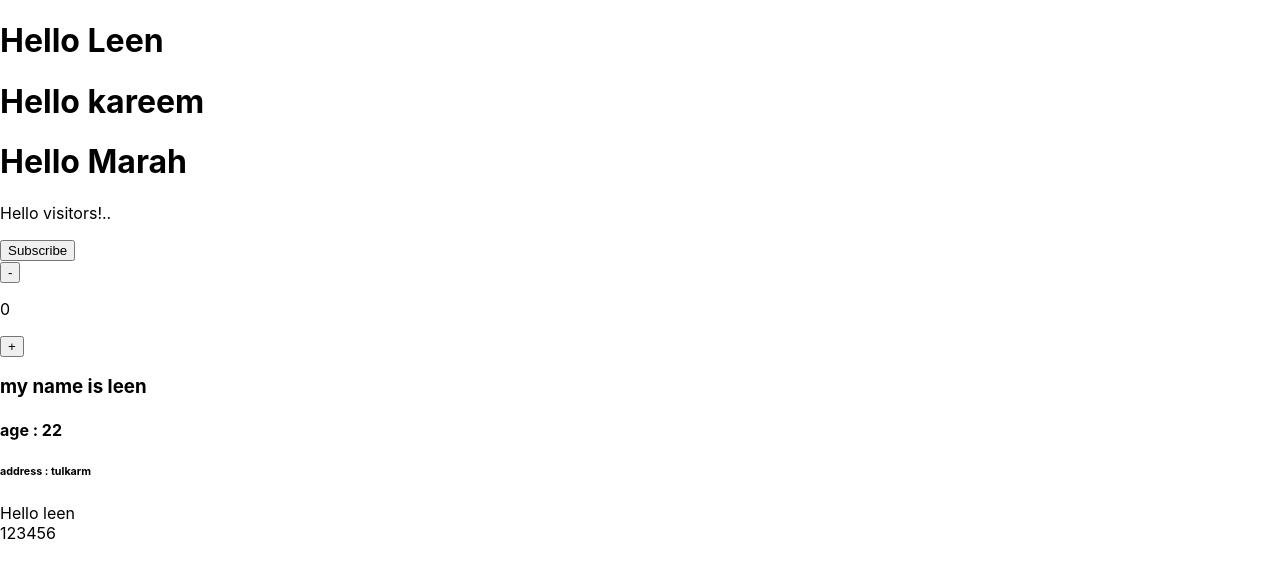
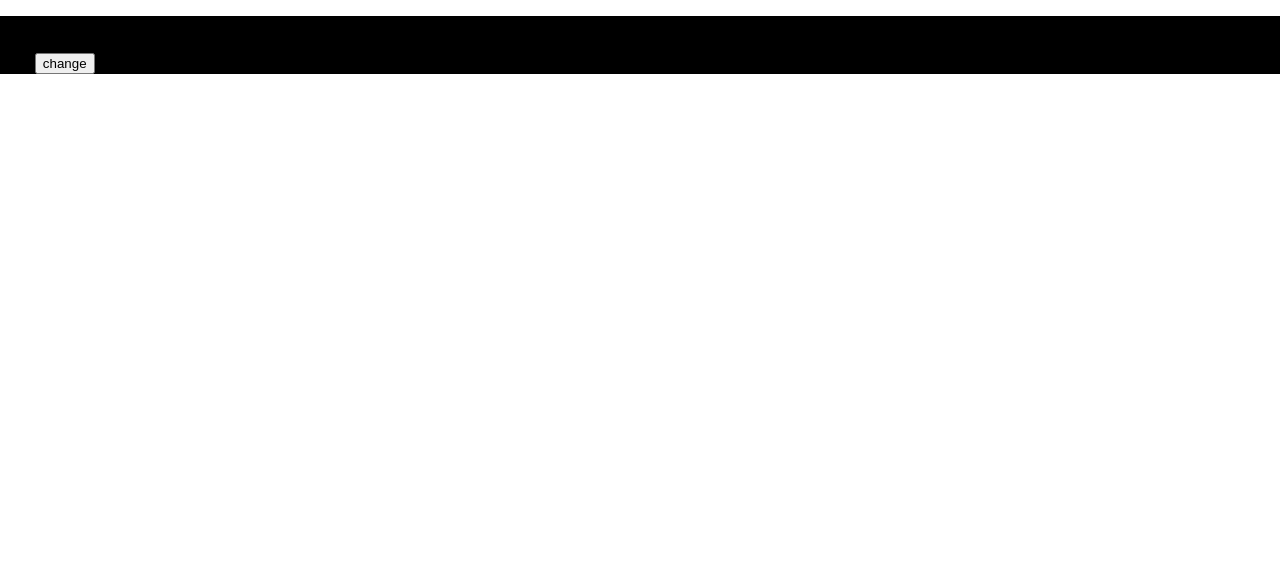
Before and after one commit to Leen-odeh3/Codevolution-Classes, a React (Create React App) app in the folder training/: page / in a window 1280 px wide. Shown: the top 578 px of the page. Built offline with nearby package versions, Linux system fonts and the light colour scheme.

Commit message:
example useState

```diff
--- a/training/src/App.js
+++ b/training/src/App.js
@@ -5,11 +5,12 @@ import Counter from "./Component/Counter/Counter";
 import Destructuring from "./Component/Destructuring/Destructuring";
 import User from "./Component/User/User.jsx";
 import Numbers from "./Component/Numbers/Numbers";
+import Usestate from "./Component/Usestate/Usestate";
 
 const App = () => {
   return (
     <>
-      <div>
+      {/* <div>
         <Greet name="Leen" />
         <Greet name="kareem" />
         <Greet name="Marah" />
@@ -19,7 +20,10 @@ const App = () => {
         <User />
       <Numbers/>
       </div>
-      <div></div>
+      <div></div> */}
+<Usestate/>
+
+
     </>
   );
 };
--- /dev/null
+++ b/training/src/Component/Usestate/Usestate.jsx
@@ -0,0 +1,29 @@
+import React, { useState } from "react";
+
+const Usestate = () => {
+  const [name, setname] = useState("leen");
+  const [color, setcolor] = useState("white");
+
+  const body = color === "white" ? "black" : "white";
+
+  function update() {
+    setname("marah");
+  }
+  const change = () => {
+    setcolor(body);
+  };
+  return (
+    <div style={{ background: body }}>
+      <p> Hello {name}</p>
+      <buton onClick={update}>click</buton>
+
+      {/* ex-2 */}
+      <button onClick={change}>change</button>
+
+      {/* example-3 */}
+
+    </div>
+  );
+};
+
+export default Usestate;
```
